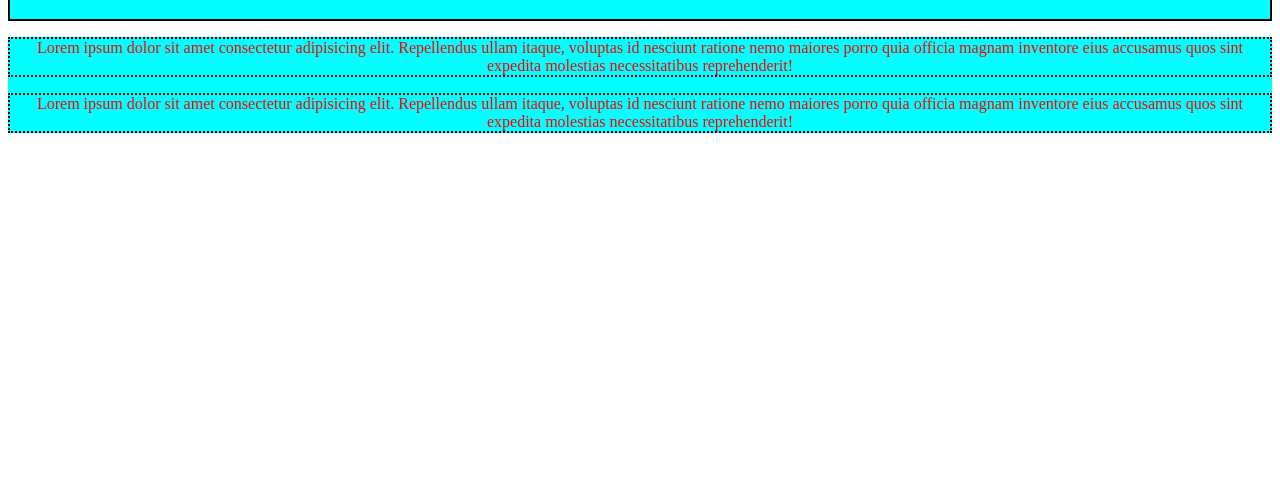
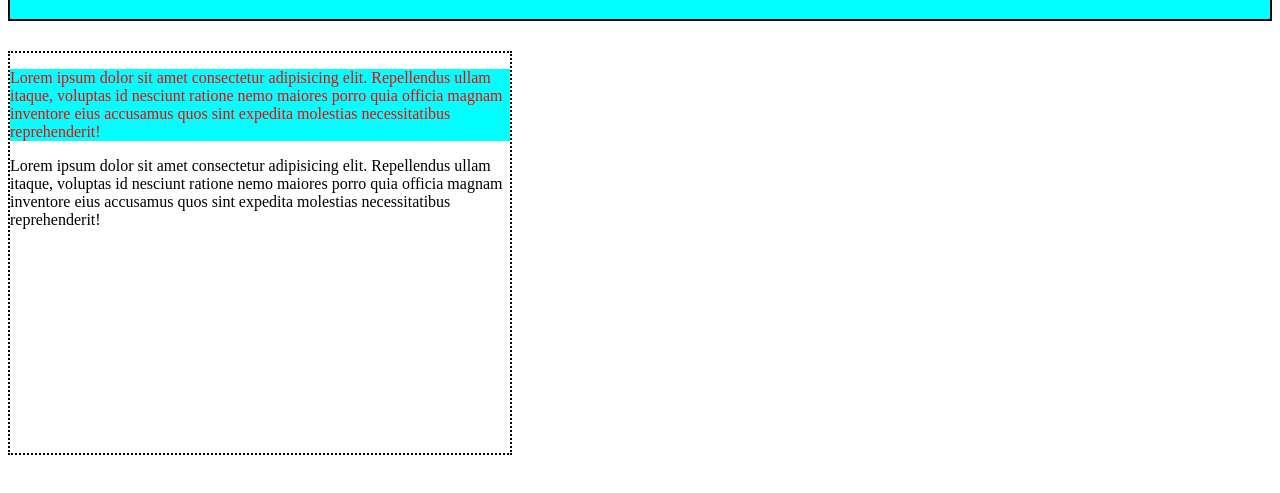
Before and after one commit to SAT204/Learning_, a plain HTML site: page index.html in a window 1280 px wide. Shown: the part 71-564 px from the top of the page. Drawn offline with Linux system fonts and the light colour scheme.

Commit message:
got some chnges

```diff
--- a/index.html
+++ b/index.html
@@ -10,14 +10,14 @@
     <div id="head">
       <h1>Kool i am learning...</h1>
     </div>
-    <div>
+    <div class="container">
       <p class="para">
         Lorem ipsum dolor sit amet consectetur adipisicing elit. Repellendus
         ullam itaque, voluptas id nesciunt ratione nemo maiores porro quia
         officia magnam inventore eius accusamus quos sint expedita molestias
         necessitatibus reprehenderit!
       </p>
-      <p class="para">
+      <p class="para_is">
         Lorem ipsum dolor sit amet consectetur adipisicing elit. Repellendus
         ullam itaque, voluptas id nesciunt ratione nemo maiores porro quia
         officia magnam inventore eius accusamus quos sint expedita molestias
--- a/style.css
+++ b/style.css
@@ -1,13 +1,16 @@
 #head {
   border: 2px solid black;
+  background-color: aqua;
 }
-div {
-  background-color: aqua;
+.container {
+  border: 2px dotted black;
+  margin-top: 30px;
+  height: 400px;
+  width: 500px;
 }
 
 .para {
-  text-align: center;
+  background-color: aqua;
+  text-align: left;
   color: red;
-  background-color: seashells;
-  border: 2px dotted black;
 }
```
